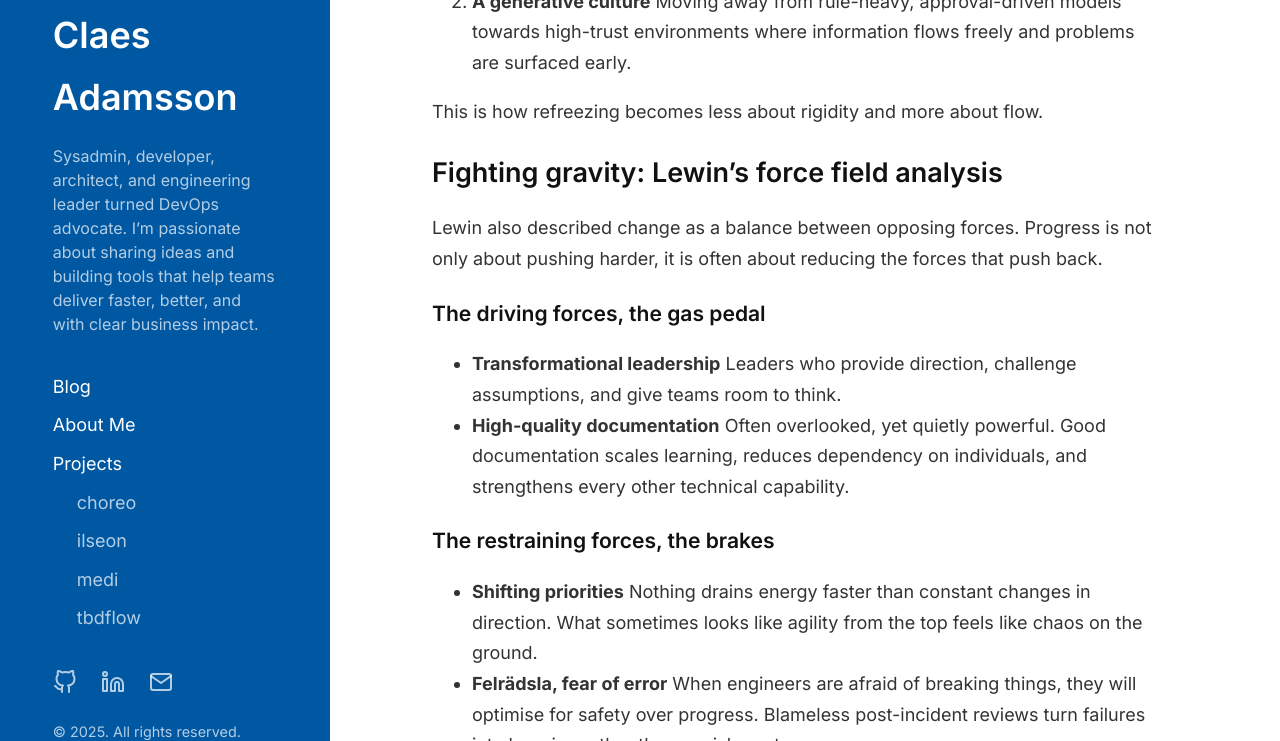
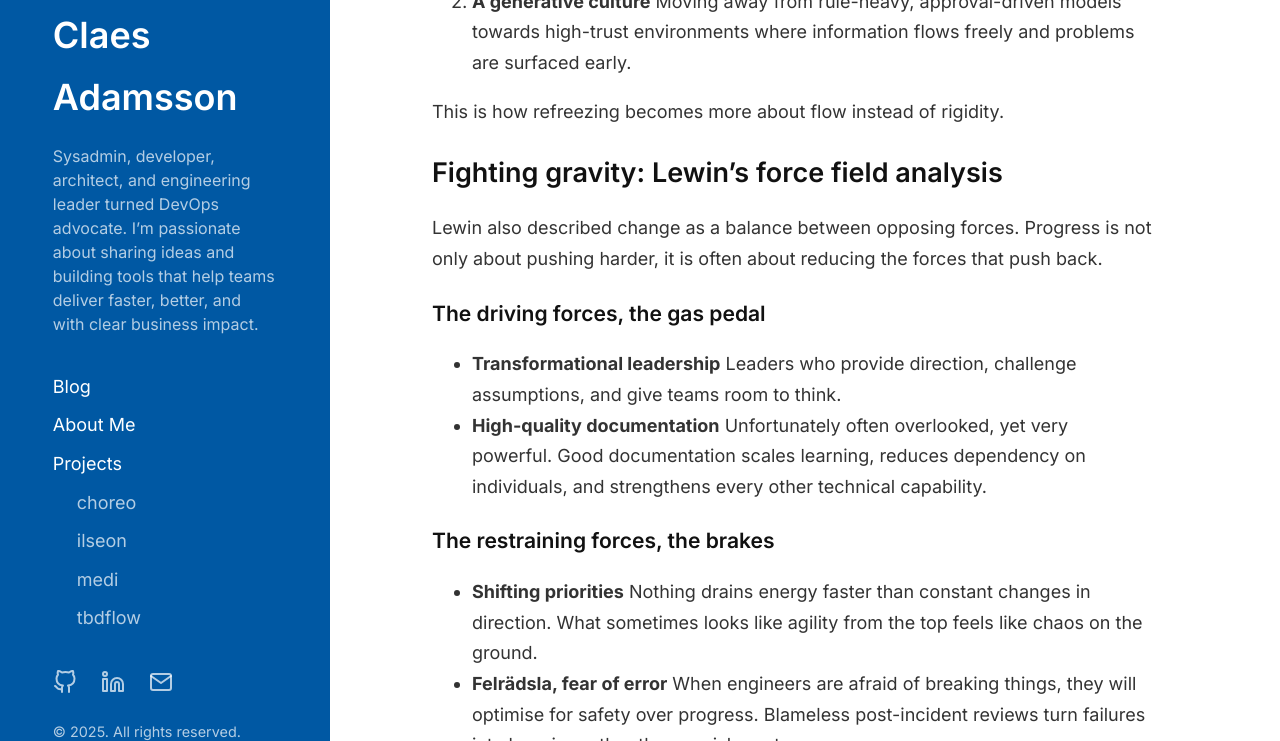
Before and after one commit to cladam/cladam.github.io, a Jekyll site: the page built from _posts/2025-12-22-lewin-and-devops.md, in a window 1280 px wide and 900 px high, scrolled down 2382 px, cut to the strip 159-900 px from the top of the window. Built offline with Jekyll 4.4.1, drawn with Linux system fonts in a browser that asks for light colours; comment, search, counter and statistics services are not loaded.

Commit message:
fix: update formatting and text

```diff
--- a/_posts/2025-12-22-lewin-and-devops.md
+++ b/_posts/2025-12-22-lewin-and-devops.md
@@ -63,7 +63,7 @@ In practice, I see two anchors that help this endure.
 2. **A generative culture**
   Moving away from rule-heavy, approval-driven models towards high-trust environments where information flows freely and problems are surfaced early.
 
-This is how refreezing becomes less about rigidity and more about flow.
+This is how refreezing becomes more about flow instead of rigidity.
 
 ## Fighting gravity: Lewin’s force field analysis
 
@@ -74,7 +74,7 @@ Lewin also described change as a balance between opposing forces. Progress is no
 * **Transformational leadership**
   Leaders who provide direction, challenge assumptions, and give teams room to think.
 * **High-quality documentation**
-  Often overlooked, yet quietly powerful. Good documentation scales learning, reduces dependency on individuals, and strengthens every other technical capability.
+  Unfortunately often overlooked, yet very powerful. Good documentation scales learning, reduces dependency on individuals, and strengthens every other technical capability.
 
 ### The restraining forces, the brakes
 
```
